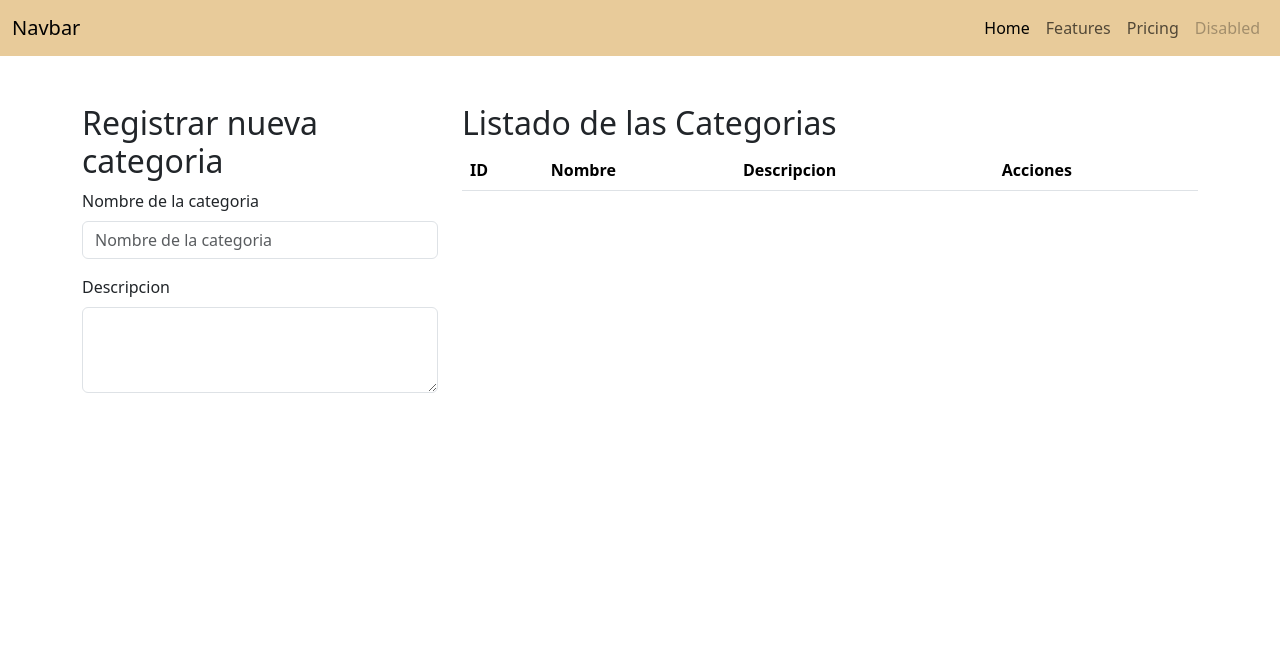
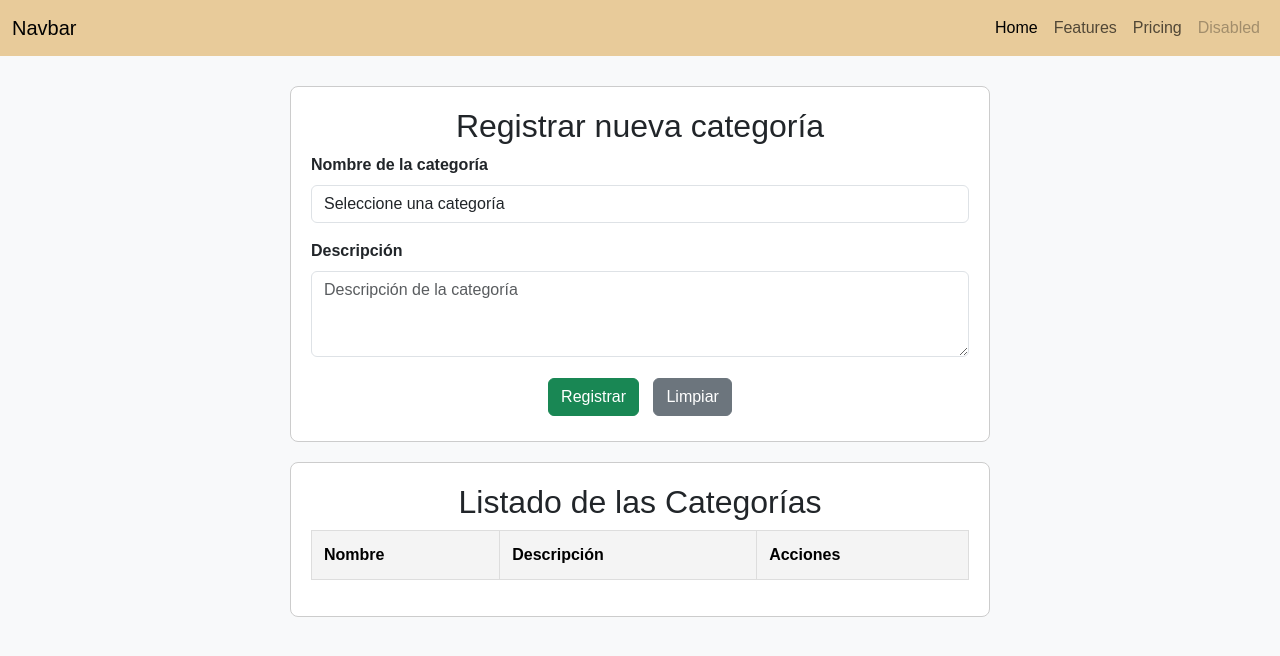
Before and after one commit to IIJaredII/BrewCoffeAdmin, a website: page public/admin/html/crud-categoria.html in a window 1280 px wide. Drawn offline with Linux system fonts and the light colour scheme; no server answers.

Commit message:
Update crud-categoria.html

```diff
--- a/public/admin/html/crud-categoria.html
+++ b/public/admin/html/crud-categoria.html
@@ -3,12 +3,86 @@
 <head>
     <meta charset="UTF-8">
     <meta name="viewport" content="width=device-width, initial-scale=1.0">
-        <title>CRUD de Empleados</title>
-        <!--bootstrap-->
+    <title>CRUD de Categorías</title>
+    <!-- Bootstrap -->
     <link rel="stylesheet" href="../../bootstrap/bootstrap.min.css">
+    <style>
+        body {
+            font-family: sans-serif;
+            background-color: #f8f9fa;
+            margin: 0;
+            padding: 0;
+        }
+
+        .container {
+            width: 100%;
+            margin: 0 auto;
+            padding: 20px;
+        }
+
+        .row {
+            display: flex;
+            flex-direction: column;
+            align-items: center;
+        }
+
+        .form-container, .table-container {
+            border: 1px solid #ccc;
+            border-radius: 8px;
+            padding: 20px;
+            background-color: #fff;
+            margin: 10px;
+            width: 100%;
+            max-width: 700px;
+        }
+
+        .form-container h2, .table-container h2 {
+            text-align: center;
+        }
+
+        .form-label {
+            font-weight: bold;
+        }
+
+        .form-control {
+            margin-bottom: 15px;
+        }
+
+        .btn-container {
+            text-align: center;
+        }
+
+        .btn-container button {
+            margin: 5px;
+        }
+
+        .table {
+            width: 100%;
+            border-collapse: collapse;
+        }
+
+        .table th, .table td {
+            border: 1px solid #ddd;
+            padding: 12px;
+            text-align: left;
+        }
+
+        .table th {
+            background-color: #f4f4f4;
+            font-weight: bold;
+        }
+
+        .table tr:nth-child(even) {
+            background-color: #f9f9f9;
+        }
+
+        .table tr:hover {
+            background-color: #f1f1f1;
+        }
+    </style>
 </head>
 <body>
-        <!--Barra de navegacion-->
+    <!-- Barra de navegación -->
     <nav class="navbar navbar-expand-lg" style="background-color: #E8CB9A;">
         <div class="container-fluid">
             <a class="navbar-brand" href="#">Navbar</a>
@@ -25,48 +99,111 @@
             </div>
         </div>
     </nav>
-          <!--Fin de barra de navegacion-->
-        <div class="container my-5">
+    <!-- Fin de la barra de navegación -->
+
+    <div class="container">
         <div class="row">
-
-                <div class="col-sm-12 col-md-4 col-lg-4 col-xl-4">
-                    <h2>Registrar nueva categoria</h2>
-                    <!--Formulario-->
-                    <form action="" id="Formulario">
+            <!-- Formulario de registro de categoría -->
+            <div class="form-container">
+                <h2>Registrar nueva categoría</h2>
+                <!-- Formulario -->
+                <form id="categoryForm">
                     <div class="mb-3">
-                            <label for="nombre" class="form-label">Nombre de la categoria</label>
-                            <input type="text" class="form-control" id="nombre" placeholder="Nombre de la categoria">
+                        <label for="nombre" class="form-label">Nombre de la categoría</label>
+                        <select class="form-control" id="nombre" required>
+                            <option value="" disabled selected>Seleccione una categoría</option>
+                            <option value="Bebidas calientes">Bebidas calientes</option>
+                            <option value="Bebidas frías">Bebidas frías</option>
+                            <option value="Raspados">Raspados</option>
+                            <option value="Postres">Postres</option>
+                        </select>
                     </div>
                     <div class="mb-3">
-                            <label for="descripcion" class="form-label">Descripcion</label>
-                            <textarea class="form-control" id="descripcion" rows="3" placeholder=""></textarea>
+                        <label for="descripcion" class="form-label">Descripción</label>
+                        <textarea class="form-control" id="descripcion" rows="3" placeholder="Descripción de la categoría" required></textarea>
+                    </div>
+                    <div class="btn-container">
+                        <button type="submit" class="btn btn-success">Registrar</button>
+                        <button type="reset" class="btn btn-secondary">Limpiar</button>
+                    </div>
+                </form>
             </div>
 
-                        <div id="botones">
-
-                        </div>
-                    </form>
-                    <!--Fin del formulario-->
-                </div>
-                <div class="col-sm-12 col-md-8 col-lg-8 col-xl-8">
-                    <h2>Listado de las Categorias</h2>
+            <!-- Tabla de categorías -->
+            <div class="table-container">
+                <h2>Listado de las Categorías</h2>
                 <table class="table table-striped">
                     <thead>
                         <tr>
-                                <th>ID</th>
                             <th>Nombre</th>
-                                <th>Descripcion</th>
+                            <th>Descripción</th>
                             <th>Acciones</th>
                         </tr>
                     </thead>
-                        <tbody id="listarCategorias">
-
+                    <tbody id="categoryTableBody">
+                        <!-- Las filas se agregarán dinámicamente aquí -->
                     </tbody>
                 </table>
             </div>
         </div>
     </div>
+
+    <!-- Incluyendo el archivo JavaScript de Bootstrap -->
     <script src="../../bootstrap/bootstrap.min.js"></script>
-        <script src="../js/crud-categoria.js"></script>
+    <script>
+        // JavaScript para manejar el registro de categorías y la actualización de la tabla
+        document.getElementById('categoryForm').addEventListener('submit', function(e) {
+            e.preventDefault();
+
+            // Obtener los valores del formulario
+            const nombre = document.getElementById('nombre').value;
+            const descripcion = document.getElementById('descripcion').value;
+
+            // Crear un nuevo ID único
+            const id = Date.now();
+
+            // Crear la nueva fila de la tabla
+            const newRow = `
+                <tr id="row-${id}">
+                    <td>${nombre}</td>
+                    <td>${descripcion}</td>
+                    <td>
+                        <button class="btn btn-warning btn-sm" onclick="editCategory(${id})">Editar</button>
+                        <button class="btn btn-danger btn-sm" onclick="deleteCategory(${id})">Eliminar</button>
+                    </td>
+                </tr>
+            `;
+
+            // Añadir la nueva fila a la tabla
+            document.getElementById('categoryTableBody').insertAdjacentHTML('beforeend', newRow);
+
+            // Limpiar el formulario
+            document.getElementById('categoryForm').reset();
+        });
+
+        // Función para eliminar una categoría
+        function deleteCategory(id) {
+            const row = document.getElementById(`row-${id}`);
+            if (row) {
+                row.remove();
+            }
+        }
+
+        // Función para editar una categoría
+        function editCategory(id) {
+            const row = document.getElementById(`row-${id}`);
+            if (row) {
+                const nombre = row.cells[0].textContent;
+                const descripcion = row.cells[1].textContent;
+
+                // Rellenar el formulario con los valores actuales
+                document.getElementById('nombre').value = nombre;
+                document.getElementById('descripcion').value = descripcion;
+
+                // Eliminar la fila actual
+                row.remove();
+            }
+        }
+    </script>
 </body>
 </html>
```
Lines whose indentation alone changed are shown as unchanged.
